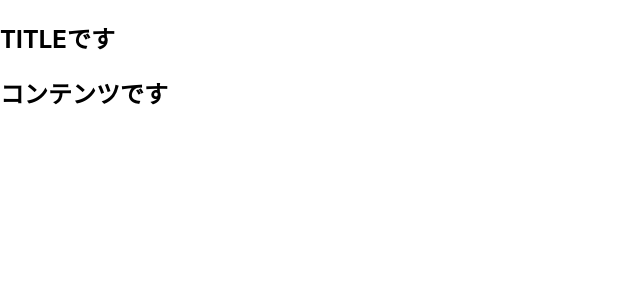
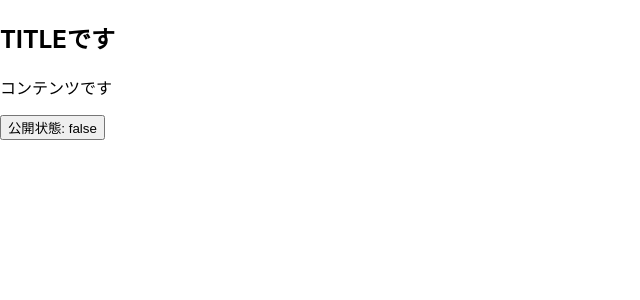
Before and after one commit to Takenari-Yamamoto/react-basic, a React (Create React App) app: page / in a window 1280 px wide. Shown: the top 300 px of the page, without its empty margins (0-640 px from the left). Built offline with nearby package versions, Linux system fonts and the light colour scheme.

Commit message:
useState

```diff
--- a/src/components/Article.jsx
+++ b/src/components/Article.jsx
@@ -1,10 +1,20 @@
-import { Title } from './index';
+import { useState } from 'react';
+import { Title, Content, PublishButton } from './index';
 
 const Article = (props) => {
+  const [isPublished, setIsPublished] = useState(false);
+  const publishArticle = () => {
+    setIsPublished(true);
+  };
+
   return (
     <div>
       <Title title={props.title} />
-      <h2>{props.content}</h2>
+      <Content content={props.content} />
+      <PublishButton
+        isPublished={isPublished}
+        onClick={() => publishArticle()}
+      />
     </div>
   );
 };
--- /dev/null
+++ b/src/components/Content.jsx
@@ -0,0 +1,5 @@
+const Content = (props) => {
+  return <p>{props.content}</p>
+};
+
+export default Content;
--- /dev/null
+++ b/src/components/PublishButton.jsx
@@ -0,0 +1,8 @@
+const PublishButton = (props) => {
+  return (
+    <button onClick={() => props.onClick()}>
+      公開状態: {props.isPublished.toString()}
+    </button>
+  );
+};
+export default PublishButton;
--- a/src/components/index.js
+++ b/src/components/index.js
@@ -1,2 +1,4 @@
 export { default as Article } from './Article';
 export { default as Title } from './Title';
+export { default as Content } from './Content';
+export { default as PublishButton } from './PublishButton';
```
